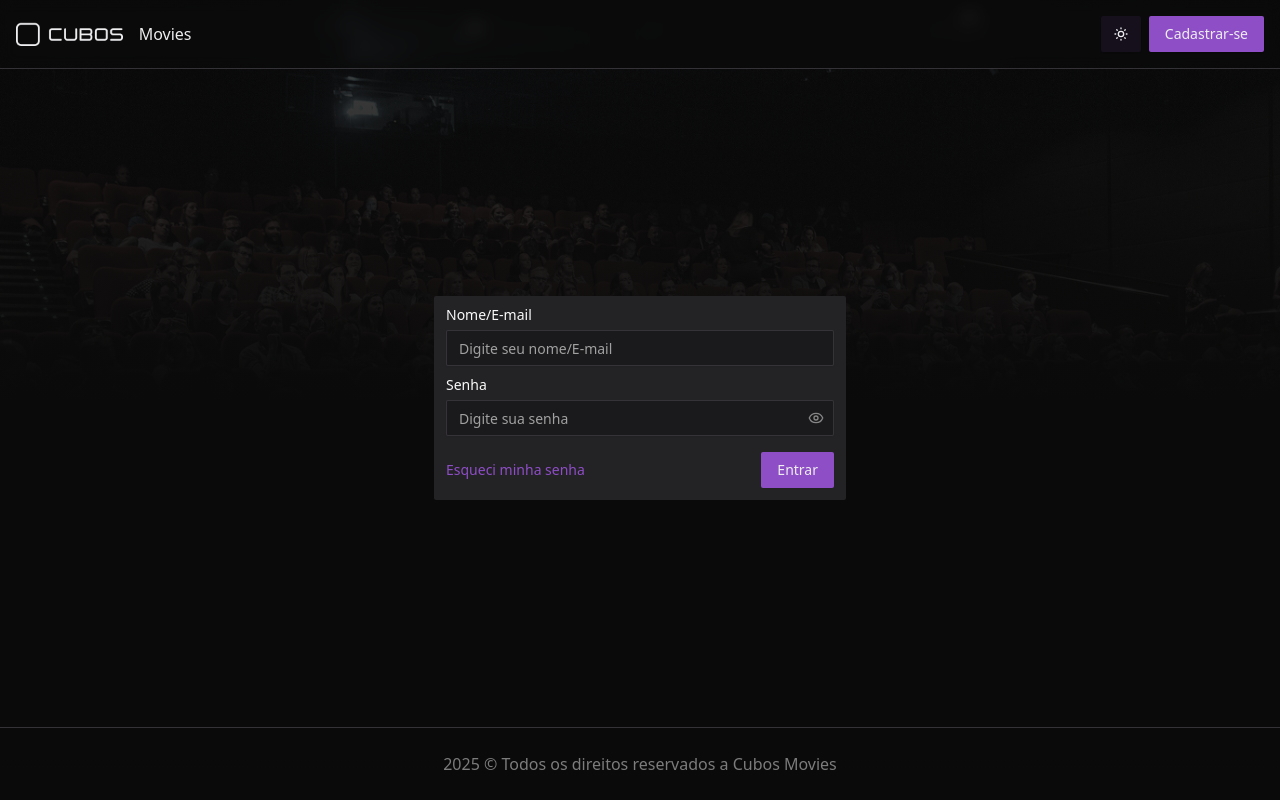
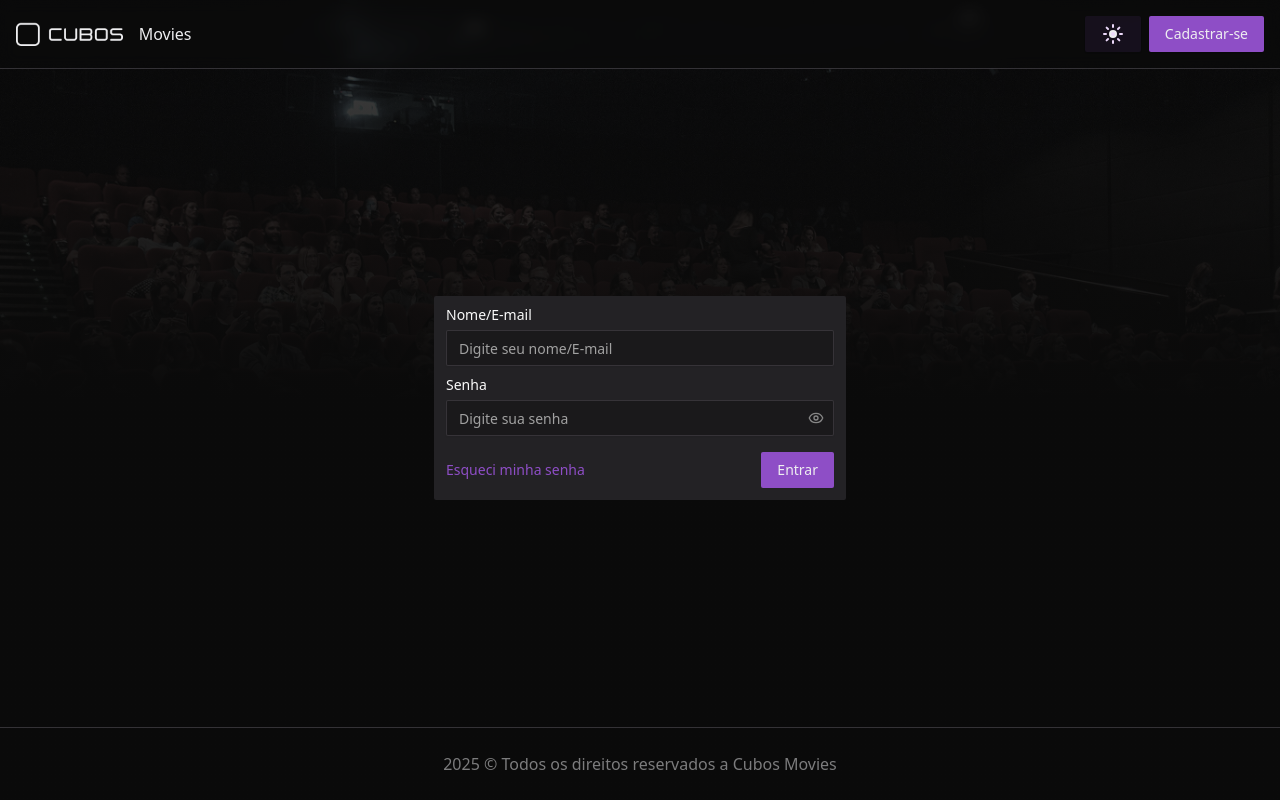
Before and after one commit to carlosmms1/cubos-movie, a React (Vite) app in the folder apps/frontend/: page /sign-in in a window 1280 px wide. Built offline with nearby package versions, Linux system fonts and the light colour scheme; no server answers.

Commit message:
refactor(frontend): changes sun icon from lucide to figma design

```diff
--- a/apps/frontend/src/components/mode-toggle.tsx
+++ b/apps/frontend/src/components/mode-toggle.tsx
@@ -1,6 +1,7 @@
-import { SunMediumIcon } from "lucide-react";
 import { useTheme } from "./theme-provider";
 import { Button } from "./ui/button";
+
+import sunIcon from "@/assets/icons/sun.svg";
 
 export function ModeToggle() {
   const { setTheme, theme } = useTheme();
@@ -15,7 +16,7 @@ export function ModeToggle() {
       onClick={toggleTheme}
       type="button"
     >
-      <SunMediumIcon className="h-4" />
+      <img src={sunIcon} aria-hidden={true} />
     </Button>
   );
 }
```
Also changed, not shown: apps/frontend/src/assets/icons/sun.svg (added).
